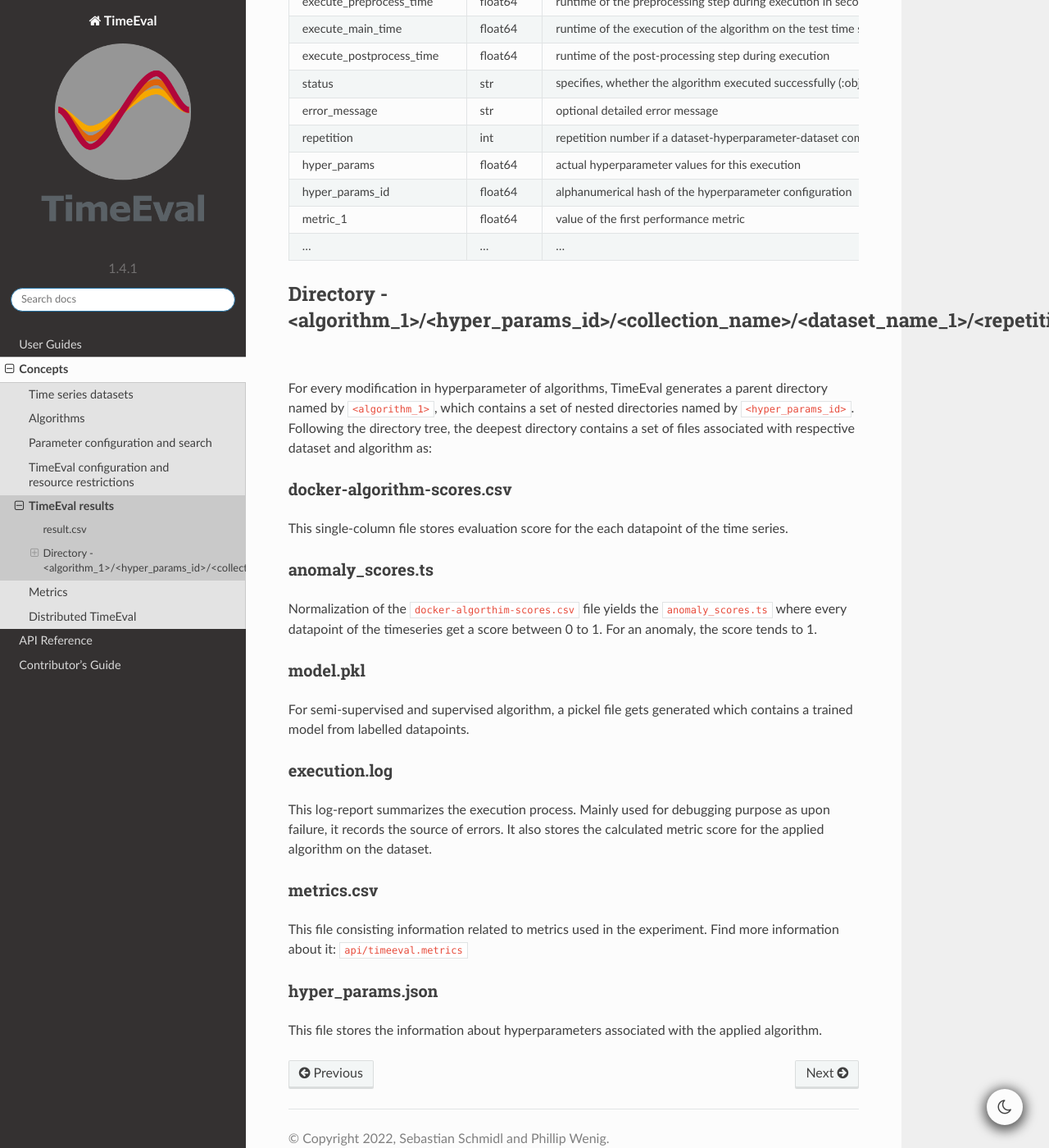
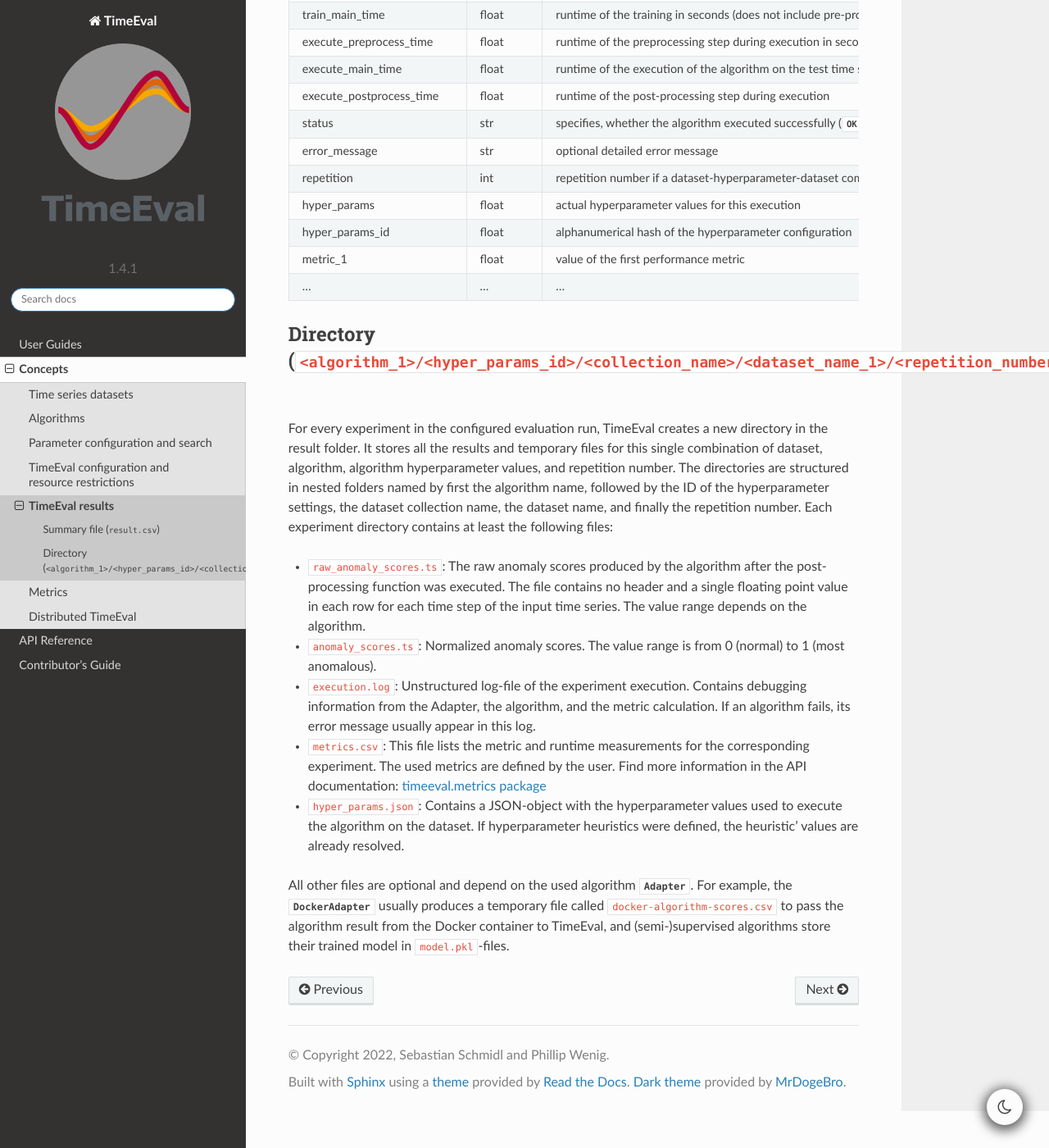
Before and after one commit to TimeEval/TimeEval, a Sphinx documentation site: the page built from docs/concepts/results.md, in a window 1280 px wide and 1400 px high, scrolled down 1265 px. Shown: the whole window at 82% size. Built offline with Sphinx 7.4.7 and the Read the Docs theme 2.0.0, drawn with Linux system fonts in a browser that asks for light colours; some of the changed text lies outside the part shown.

Commit message:
Store raw algorithm scorings in result folder (#132)
* feat: store raw algorithm scores in result folder (before standardization)

* feat: update results documentation

* fix: links in results concept page

````diff
--- a/docs/concepts/results.md
+++ b/docs/concepts/results.md
@@ -1,21 +1,23 @@
 # TimeEval results
 
 On configuring and executing TimeEval, TimeEval applies the algorithms with their configured hyperparameter values on all the datasets.
-It measures the algorithms' runtimes and checks their effectiveness using evaluation measures (:doc:`metrics <api/timeeval.metrics>`).
-The results are stored in a summary file `results.csv`  and a nested folder structure in a results folder (``./results/<timestamp>`` per default).
+It measures the algorithms' runtimes and checks their effectiveness using evaluation measures ({doc}`metrics <../api/timeeval.metrics>`).
+The results are stored in a summary file called `results.csv` and a nested folder structure in the results-folder (`./results/<timestamp>` per default).
 The output directory has the following structure:
 
 ```bash
-results/<time-stamp>/
+results/<timestamp>/
 ├── results.csv
 ├── <algorithm_1>/<hyper_params_id>/
 |   ├── <collection_name>/<dataset_name_1>/<repetition_number>/
+│   |   ├── raw_anomaly_scores.ts
 │   |   ├── anomaly_scores.ts
 │   |   ├── docker-algorithm-scores.csv
 │   |   ├── execution.log
 │   |   ├── hyper_params.json
 │   |   └── metrics.csv
 |   └── <collection_name>/<dataset_name_2>/<repetition_number>/
+│       ├── raw_anomaly_scores.ts
 │       ├── anomaly_scores.ts
 │       ├── docker-algorithm-scores.csv
 │       ├── execution.log
@@ -24,64 +26,69 @@ results/<time-stamp>/
 │       └── metrics.csv
 └── <algorithm_2>/<hyper_params_id>/
     └── <collection_name>/<dataset_name_1>/<repetition_number>/
+        ├── raw_anomaly_scores.ts
         ├── anomaly_scores.ts
         ├── docker-algorithm-scores.csv
         ├── execution.log
         ├── hyper_params.json
         └── metrics.csv
+```
 
-```
-Description of each file is given below.
+We provide a description of each file below.
 
-## result.csv
+## Summary file (`result.csv`)
 
-For a given dataset, different algorithms with varying hyperparameters yield distict results. The file `result.csv` provides an overview of evalution and contains following attributes:
+For a given dataset, different algorithms with varying hyperparameters yield distinct results.
+The file `result.csv` provides an overview of the evaluation run and contains the following attributes:
 
 | Column Name | Datatype | Description |
 | --- | --- | --- |
-| algorithm| str | name of the algorithm as defined in :class:`~timeeval.Algorithm_name` attribute |
+| algorithm| str | name of the algorithm as defined in {class}`~timeeval.Algorithm`#name attribute |
 | collection| str | name of the dataset collection. A collection contains similar datasets. |
 | dataset| str | name of the dataset |
-| algo_training_type | str | specifies, whether a dataset has a training time series with anomaly labels (supervised), with normal data only (semi-supervised), or no training time series at all (unsupervised)|
+| algo_training_type | str | specifies, whether a dataset has a training time series with anomaly labels (supervised), with normal data only (semi-supervised), or no training time series at all (unsupervised) |
 | algo_input_dimensionality | str | specifies if the dataset has multiple channels (multivariate) or not (univariate) |
 | dataset_training_type | str | specifies, whether an algorithm requires training data with anomalies (supervised), without normal data only (semi-supervised), or does not require training data (unsupervised) |
 | dataset_input_dimensionality | str |univariate or multivariate (see above) |
-| train_preprocess_time| float64| runtime of the preprocessing step during training in seconds|
-| train_main_time| float64 | runtime of the training in seconds (does not include pre-processing time)|
-| execute_preprocess_time| float64 | runtime of the preprocessing step during execution in seconds|
-| execute_main_time | float64 | runtime of the execution of the algorithm on the test time series in seconds (does not include pre- or post-processing times)|
-| execute_postprocess_time|  float64 | runtime of the post-processing step during execution|
-| status| str | specifies, whether the algorithm executed successfully (:obj:`~timeeval.Status.OK`), exceeded the time limit (:obj:`~timeeval.Status.TIMEOUT`), exceeded the memory limit (:obj:`~timeeval.Status.OOM`), or failed (:obj:`~timeeval.Status.ERROR`) |
-| error_message| str | optional detailed error message|
-| repetition| int | repetition number if a dataset-hyperparameter-dataset combination was executed multiple times|
-| hyper_params| float64 | actual hyperparameter values for this execution|
-| hyper_params_id| float64 | alphanumerical hash of the hyperparameter configuration|
-| metric_1| float64 | value of the first performance metric|
+| train_preprocess_time| float | runtime of the preprocessing step during training in seconds |
+| train_main_time| float | runtime of the training in seconds (does not include pre-processing time) |
+| execute_preprocess_time| float | runtime of the preprocessing step during execution in seconds |
+| execute_main_time | float | runtime of the execution of the algorithm on the test time series in seconds (does not include pre- or post-processing times) |
+| execute_postprocess_time|  float | runtime of the post-processing step during execution |
+| status| str | specifies, whether the algorithm executed successfully ({obj}`~timeeval.Status.OK`), exceeded the time limit ({obj}`~timeeval.Status.TIMEOUT`), exceeded the memory limit ({obj}`~timeeval.Status.OOM`), or failed ({obj}`~timeeval.Status.ERROR`) |
+| error_message| str | optional detailed error message |
+| repetition| int | repetition number if a dataset-hyperparameter-dataset combination was executed multiple times |
+| hyper_params| float | actual hyperparameter values for this execution |
+| hyper_params_id| float | alphanumerical hash of the hyperparameter configuration |
+| metric_1| float | value of the first performance metric |
 | ...   |  ... | ...  |
 
-## Directory - <algorithm_1>/<hyper_params_id>/<collection_name>/<dataset_name_1>/<repetition_number>/
+## Directory (`<algorithm_1>/<hyper_params_id>/<collection_name>/<dataset_name_1>/<repetition_number>/`)
 
-For every modification in hyperparameter of algorithms, TimeEval generates a parent directory named by `<algorithm_1>`, which contains a set of nested directories named by `<hyper_params_id>`. Following the directory tree, the deepest directory contains a set of files associated with respective dataset and algorithm as:
+For every experiment in the configured evaluation run, TimeEval creates a new directory in the result folder.
+It stores all the results and temporary files for this single combination of dataset, algorithm, algorithm hyperparameter values, and repetition number.
+The directories are structured in nested folders named by first the algorithm name, followed by the ID of the hyperparameter settings, the dataset collection name, the dataset name, and finally the repetition number.
+Each experiment directory contains at least the following files:
 
-### docker-algorithm-scores.csv
+- `raw_anomaly_scores.ts`:
+  The raw anomaly scores produced by the algorithm after the post-processing function was executed.
+  The file contains no header and a single floating point value in each row for each time step of the input time series.
+  The value range depends on the algorithm.
+- `anomaly_scores.ts`:
+  Normalized anomaly scores.
+  The value range is from 0 (normal) to 1 (most anomalous).
+- `execution.log`:
+  Unstructured log-file of the experiment execution.
+  Contains debugging information from the Adapter, the algorithm, and the metric calculation.
+  If an algorithm fails, its error message usually appear in this log.
+- `metrics.csv`:
+  This file lists the metric and runtime measurements for the corresponding experiment.
+  The used metrics are defined by the user.
+  Find more information in the API documentation: {doc}`../api/timeeval.metrics`
+- `hyper_params.json`:
+  Contains a JSON-object with the hyperparameter values used to execute the algorithm on the dataset.
+  If hyperparameter heuristics were defined, the heuristic' values are already resolved.
 
-This single-column file stores evaluation score for the each datapoint of the time series.
-
-### anomaly_scores.ts
-
-Normalization of the `docker-algorthim-scores.csv` file yields the `anomaly_scores.ts` where every datapoint of the timeseries get a score between 0 to 1. For an anomaly, the score tends to 1.
-
-### model.pkl
-
-For semi-supervised and supervised algorithm, a pickel file gets generated which contains a trained model from labelled datapoints.
-
-### execution.log
-
-This log-report summarizes the execution process. Mainly used for debugging purpose as upon failure, it records the source of errors. It also stores the calculated metric score for the applied algorithm on the dataset.
-
-### metrics.csv
-
-   This file consisting information related to metrics used in the experiment. Find more information about it: `api/timeeval.metrics`
-
-### hyper_params.json
-This file stores the information about hyperparameters associated with the applied algorithm.
+All other files are optional and depend on the used algorithm {class}`~timeeval.adapters.base.Adapter`.
+For example, the {class}`~timeeval.adapters.docker.DockerAdapter` usually produces a temporary file called `docker-algorithm-scores.csv`
+to pass the algorithm result from the Docker container to TimeEval, and (semi-)supervised algorithms store their trained model in `model.pkl`-files.
````
Also changed, not shown: 3 other files.
